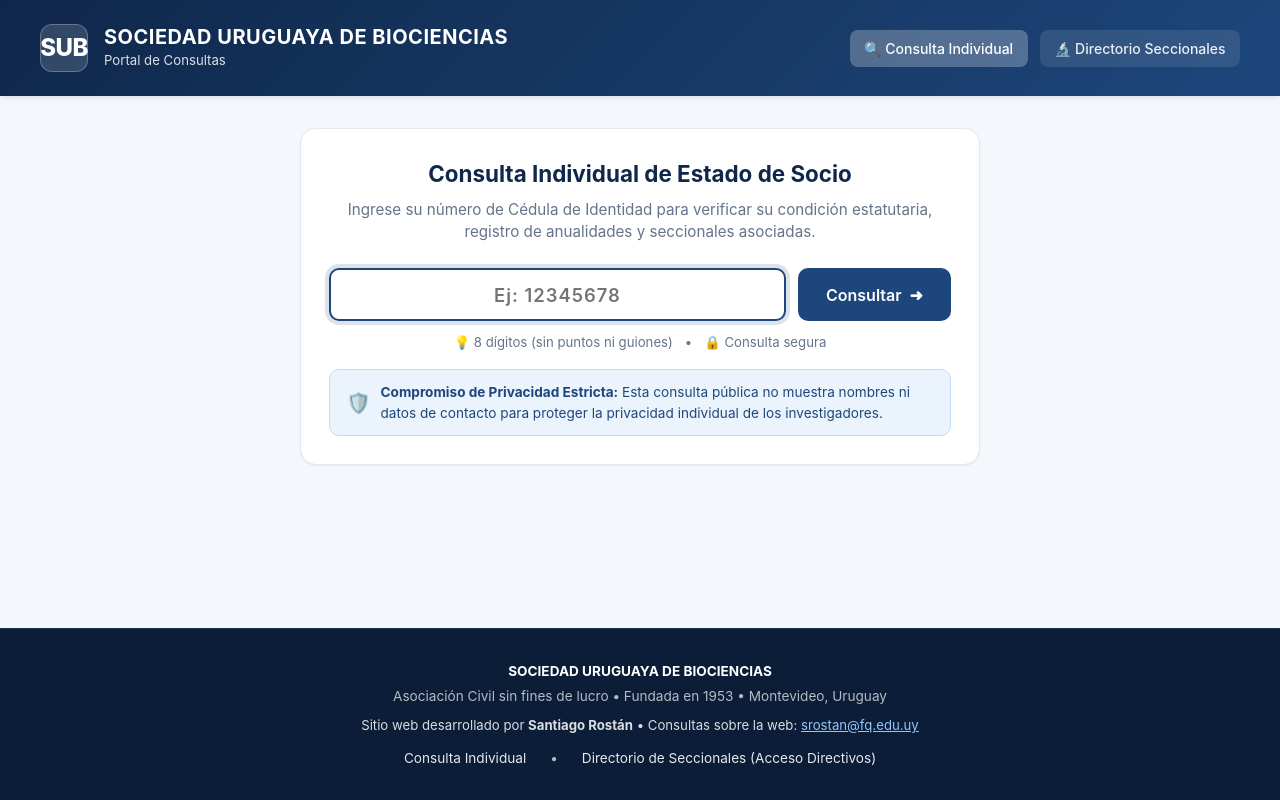
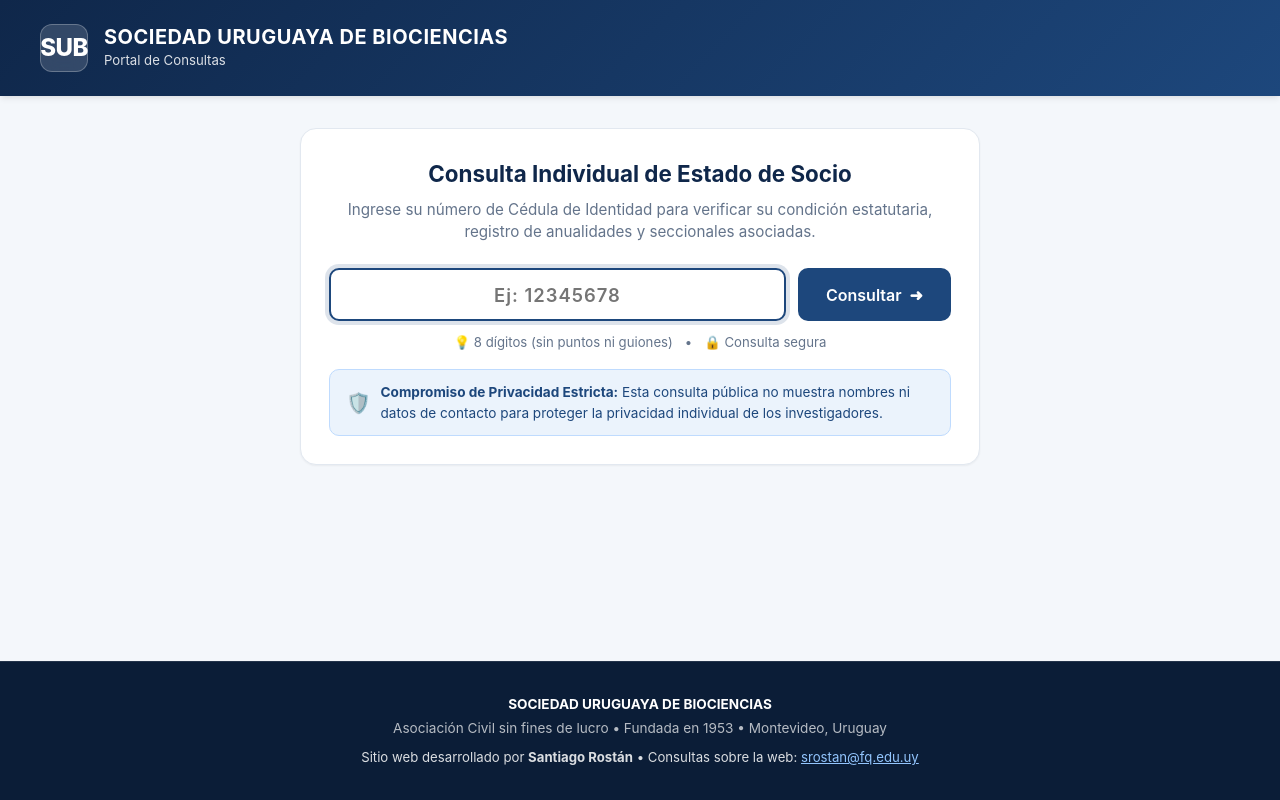
Before and after one commit to SRostan/buscasub, a plain HTML site: page index.html in a window 1280 px wide. Drawn offline with Linux system fonts and the light colour scheme.

Commit message:
Desvincular enlaces cruzados entre index.html y seccionales.html para acceso exclusivo por enlace directo

```diff
--- a/index.html
+++ b/index.html
@@ -18,10 +18,6 @@
           <p>Portal de Consultas</p>
         </div>
       </a>
-      <nav class="header-nav">
-        <a href="index.html" class="nav-link active">🔍 Consulta Individual</a>
-        <a href="seccionales.html" class="nav-link">🔬 Directorio Seccionales</a>
-      </nav>
     </div>
   </header>
 
@@ -200,11 +196,6 @@
     <div style="margin-top: 0.6rem; font-size: 0.825rem; color: rgba(255, 255, 255, 0.85);">
       Sitio web desarrollado por <strong>Santiago Rostán</strong> • Consultas sobre la web: <a href="mailto:srostan@fq.edu.uy" style="color: #93C5FD; text-decoration: underline;">srostan@fq.edu.uy</a>
     </div>
-    <div class="footer-links">
-      <a href="index.html">Consulta Individual</a>
-      <span>•</span>
-      <a href="seccionales.html">Directorio de Seccionales (Acceso Directivos)</a>
-    </div>
   </footer>
 
   <!-- Carga del dataset público (sin nombres) -->
```
Also changed, not shown: seccionales.html (+4 -10 lines).
